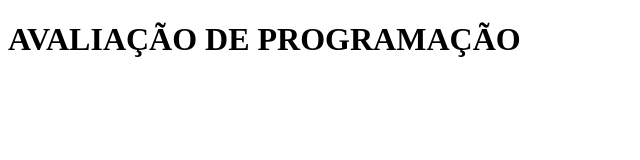
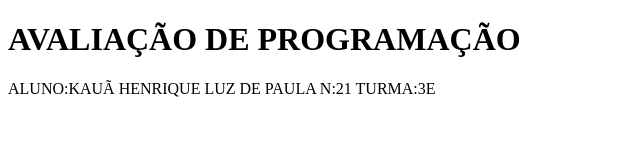
Before and after one commit to kauahlp15/AVALIA-O-DE-PROGRAMA-O, a plain HTML site: page index.html in a window 1280 px wide. Shown: the whole page, without its empty margins (0-640 px from the left). Drawn offline with Linux system fonts and the light colour scheme.

Commit message:
Update index.html

```diff
--- a/index.html
+++ b/index.html
@@ -8,5 +8,6 @@
 </head>
 <body>
 <H1>AVALIAÇÃO DE PROGRAMAÇÃO</H1>
+    ALUNO:KAUÃ HENRIQUE LUZ DE PAULA N:21 TURMA:3E
 </body>
 </html>
```
